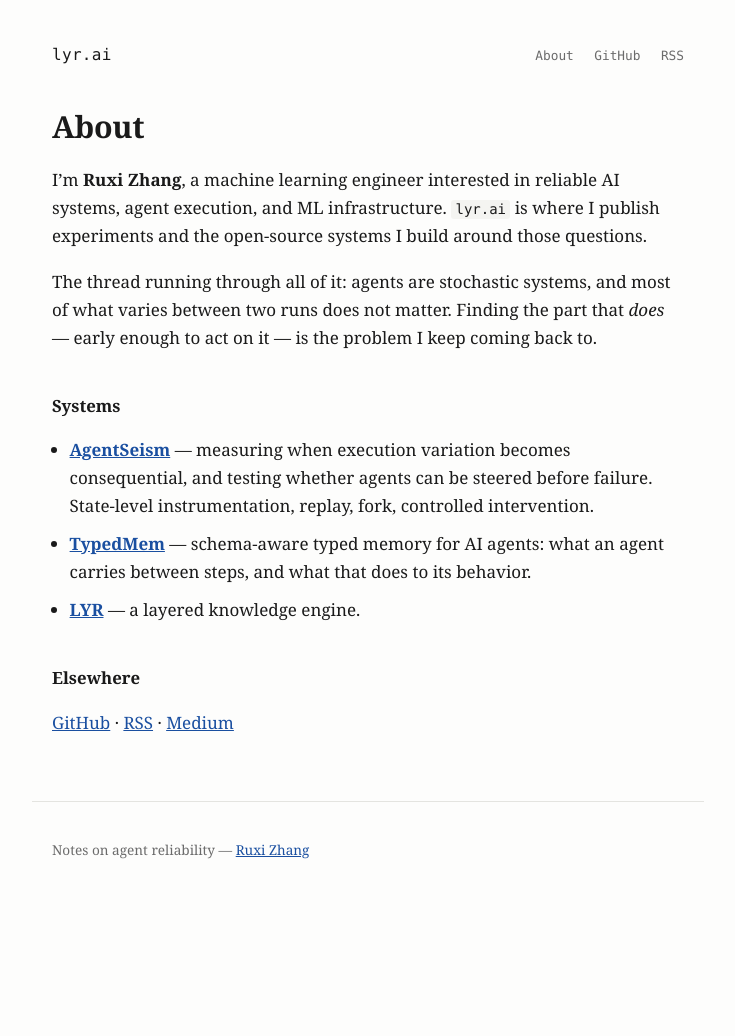
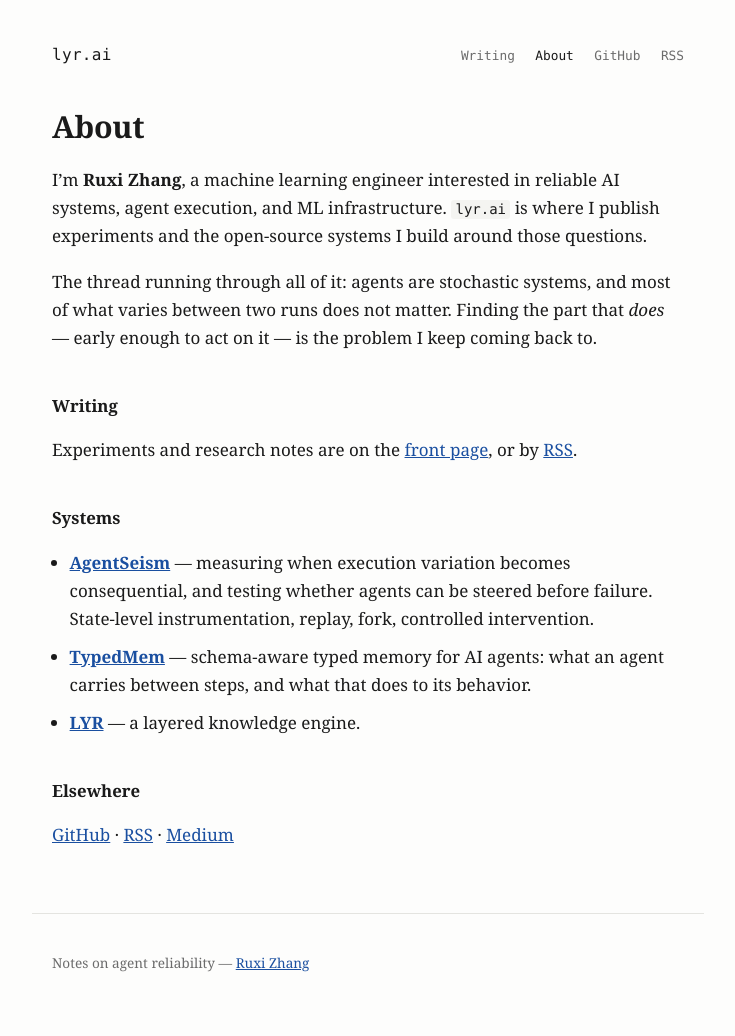
Before and after one commit to lyr-ai/lyr-ai.github.io, a Jekyll site: the page built from about.md, in a window 1280 px wide. Shown: the whole page, without its empty margins (272-1007 px from the left). Built offline with Jekyll 4.4.1, drawn with Linux system fonts in a browser that asks for light colours; before the commit the page ends 923 px from its top, so only the background shows below that.

Commit message:
Add a Writing link to the nav
From /about/ there was no visible way to the posts. The wordmark linked home
but read as a logo, not a link, and nothing in the nav named the writing at
all — so the one page a visitor lands on from GitHub was a dead end.

Nav is now Writing · About · GitHub · RSS, the current page is marked, the
wordmark changes colour on hover, and About links back to the front page.

```diff
--- a/_layouts/default.html
+++ b/_layouts/default.html
@@ -21,7 +21,8 @@
   <header class="site">
     <a class="wordmark" href="{{ '/' | relative_url }}">{{ site.title }}</a>
     <nav>
-      <a href="{{ '/about/' | relative_url }}">About</a>
+      <a href="{{ '/' | relative_url }}"{% if page.url == '/' %} aria-current="page"{% endif %}>Writing</a>
+      <a href="{{ '/about/' | relative_url }}"{% if page.url == '/about/' %} aria-current="page"{% endif %}>About</a>
       <a href="https://github.com/{{ site.github_username }}">GitHub</a>
       <a href="{{ '/feed.xml' | relative_url }}">RSS</a>
     </nav>
--- a/about.md
+++ b/about.md
@@ -17,6 +17,11 @@ The thread running through all of it: agents are stochastic systems, and most of
 what varies between two runs does not matter. Finding the part that *does* — early
 enough to act on it — is the problem I keep coming back to.
 
+## Writing
+
+Experiments and research notes are on the [front page]({{ '/' | relative_url }}),
+or by [RSS]({{ '/feed.xml' | relative_url }}).
+
 ## Systems
 
 - **[AgentSeism](https://github.com/lyr-ai/agentseism)** — measuring when
--- a/assets/css/style.css
+++ b/assets/css/style.css
@@ -64,6 +64,10 @@ header.site nav a {
   text-decoration: none;
 }
 header.site nav a:hover { color: var(--link); }
+header.site nav a[aria-current="page"] { color: var(--fg); }
+
+/* The wordmark is a link home; make that visible rather than implied. */
+.wordmark:hover { color: var(--link); }
 
 a { color: var(--link); }
 
```
